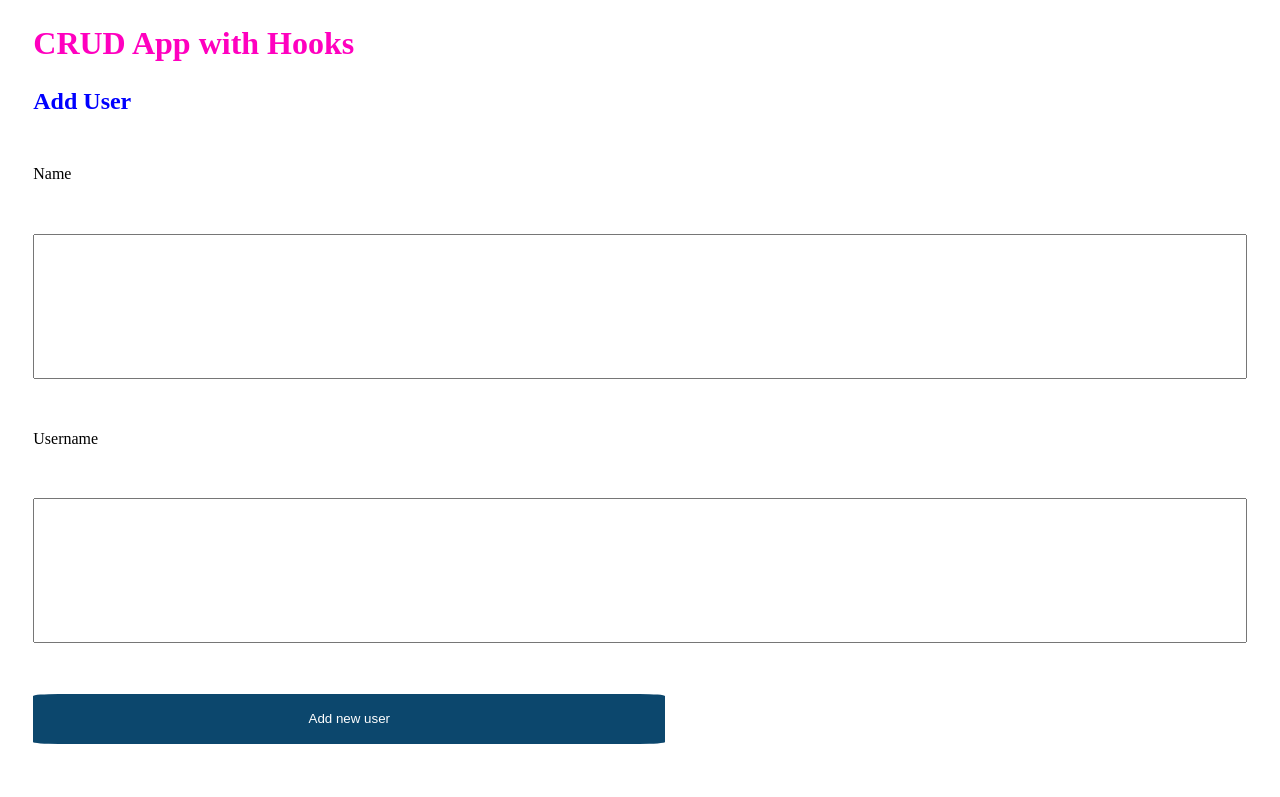
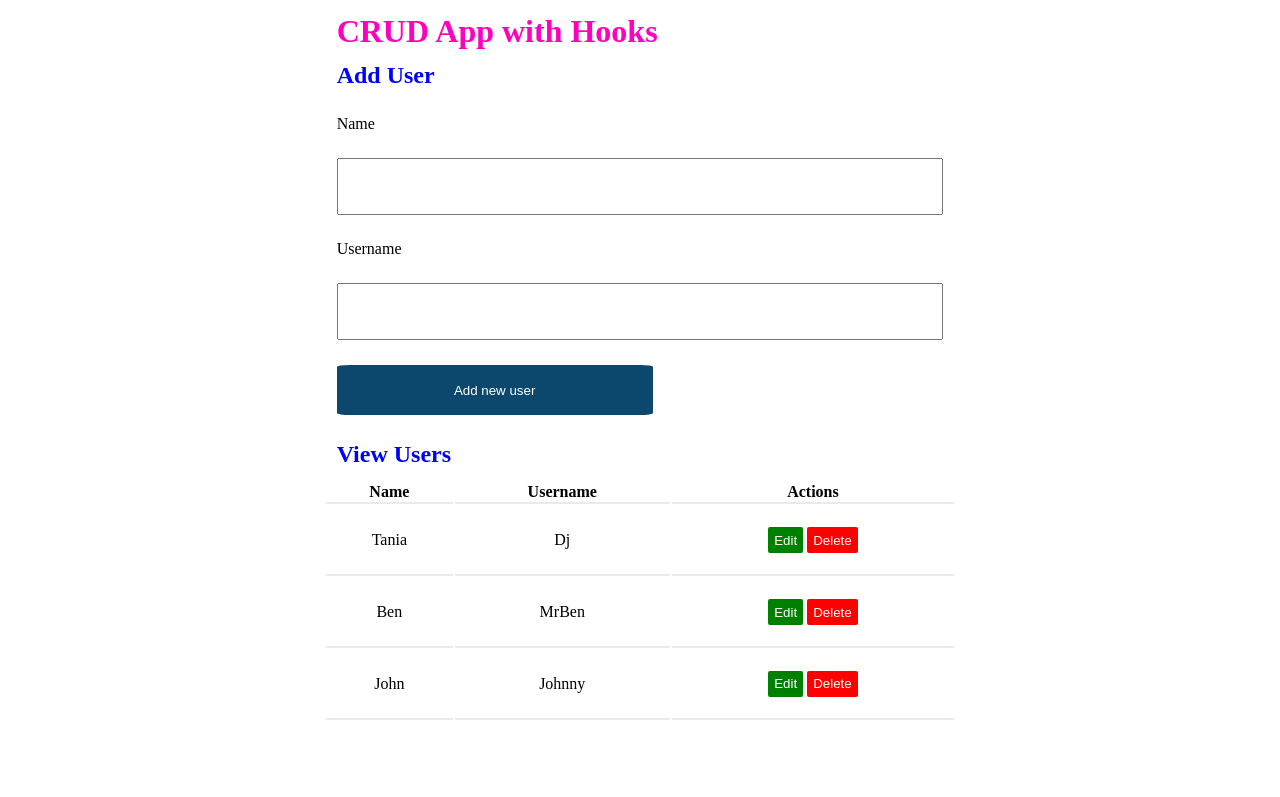
Before and after one commit to Antonynans/book-users, a React (Create React App) app: page / in a window 1280 px wide. Shown: the top 797 px of the page. Built offline with nearby package versions, Linux system fonts and the light colour scheme.

Commit message:
added styling

```diff
--- a/src/components/style.css
+++ b/src/components/style.css
@@ -1,3 +1,9 @@
+    @media screen and (min-width: 768px) {
+        .container {
+            width: 50%;
+            margin: auto;
+        }
+    }
 .form {
     display: flex;
     flex-flow: column nowrap;
@@ -8,7 +14,7 @@ label {
 }
 
 .form-input {
-    padding: 5%;
+    padding: 3%;
     margin: 2%;
 }
 
```
